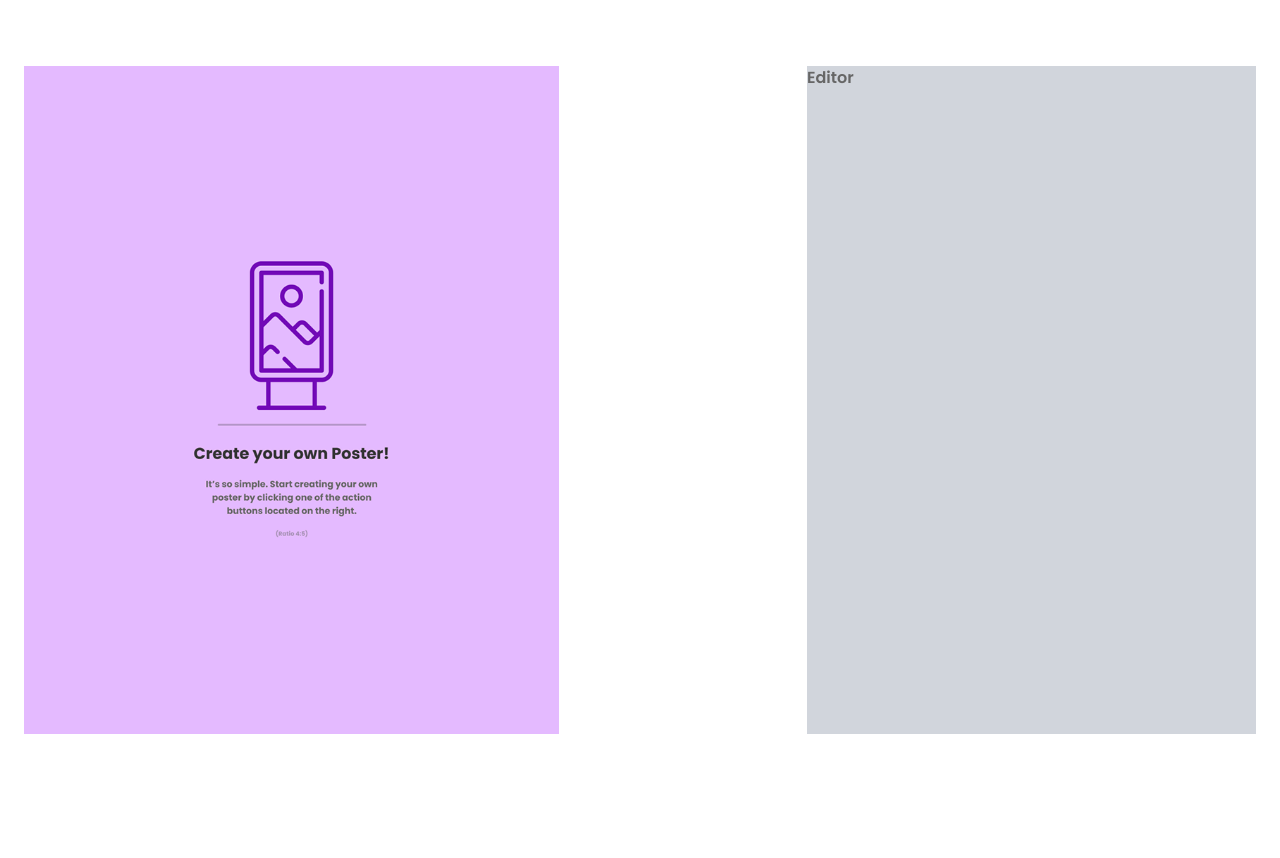
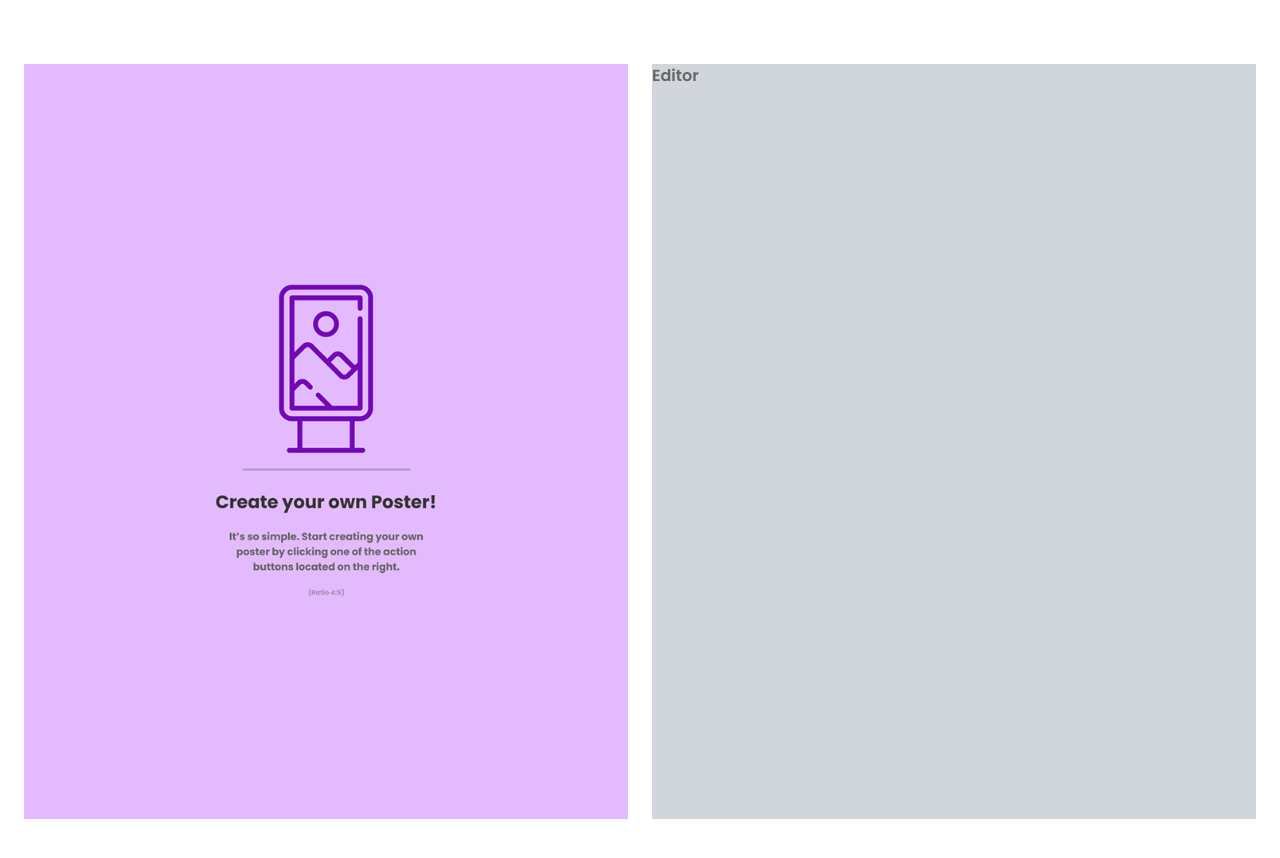
Before and after one commit to sylwia-werner/canvas-editor, a React (Vite) app: page / in a window 1280 px wide. Shown: the top 858 px of the page. Before the commit the page ends 800 px from the top, so only its background shows below. Built offline with nearby package versions, Linux system fonts and the light colour scheme.

Commit message:
add flexible layout for different devices

```diff
--- a/src/components/templates/MainTemplate.tsx
+++ b/src/components/templates/MainTemplate.tsx
@@ -2,8 +2,8 @@ import { PropsWithChildren } from 'react';
 
 export const MainTemplate = ({ children }: PropsWithChildren) => {
 	return (
-		<main className="2-xl:px-42 m-auto flex min-h-screen max-w-screen-3xl items-center justify-center px-6 py-16 xl:px-42">
-			<div className="flex w-full flex-col gap-6 md:flex-row lg:max-h-[calc(100vh-8.25rem)]">
+		<main className="2-xl:px-42 m-auto flex min-h-screen px-6 py-16 xl:px-40">
+			<div className="flex w-full flex-col items-center gap-6 lg:flex-row lg:justify-center">
 				{children}
 			</div>
 		</main>
--- a/src/pages/CanvasEditor.tsx
+++ b/src/pages/CanvasEditor.tsx
@@ -3,23 +3,23 @@ import welcomeImage from '@/assets/canvas-default-img.png';
 
 export const CanvasEditor = () => {
 	// TODO: Hook for canvas context
-	const image = false;
+	const image = 'image';
 
 	const isImageSelected = !!image;
 	return (
 		<MainTemplate>
-			<div className="flex aspect-[4/5]">
+			<div className="flex aspect-[4/5] w-full max-w-[759px]">
 				{isImageSelected ? (
-					<div>Canvas</div>
-				) : (
 					<img
 						src={welcomeImage}
 						alt="Create your own Poster! It's so simple. Start creating your own poster by clicking one of the action buttons located on the right"
-						className="h-full object-contain"
+						className="h-full w-full"
 					/>
+				) : (
+					<div>Canvas</div>
 				)}
 			</div>
-			<div className="flex aspect-[4/5] flex-grow bg-gray-300">
+			<div className="flex aspect-[4/5] w-full max-w-[759px] bg-gray-300">
 				Editor
 			</div>
 		</MainTemplate>
```
